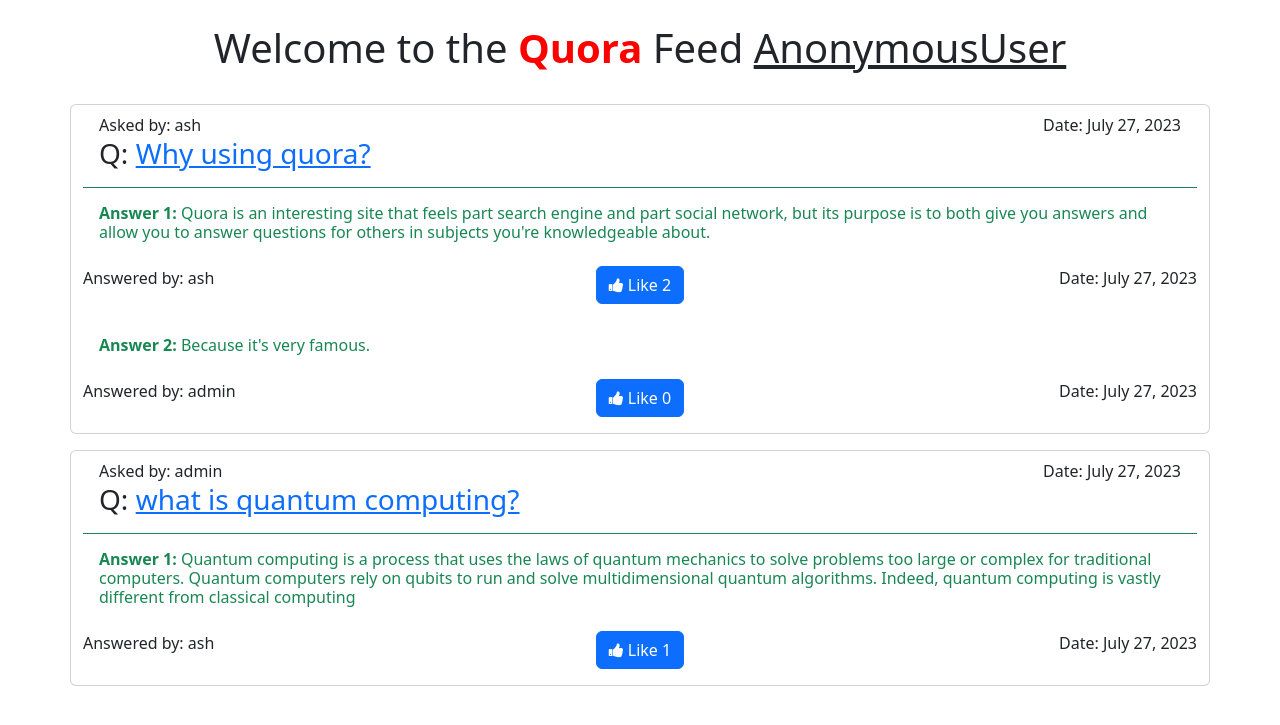
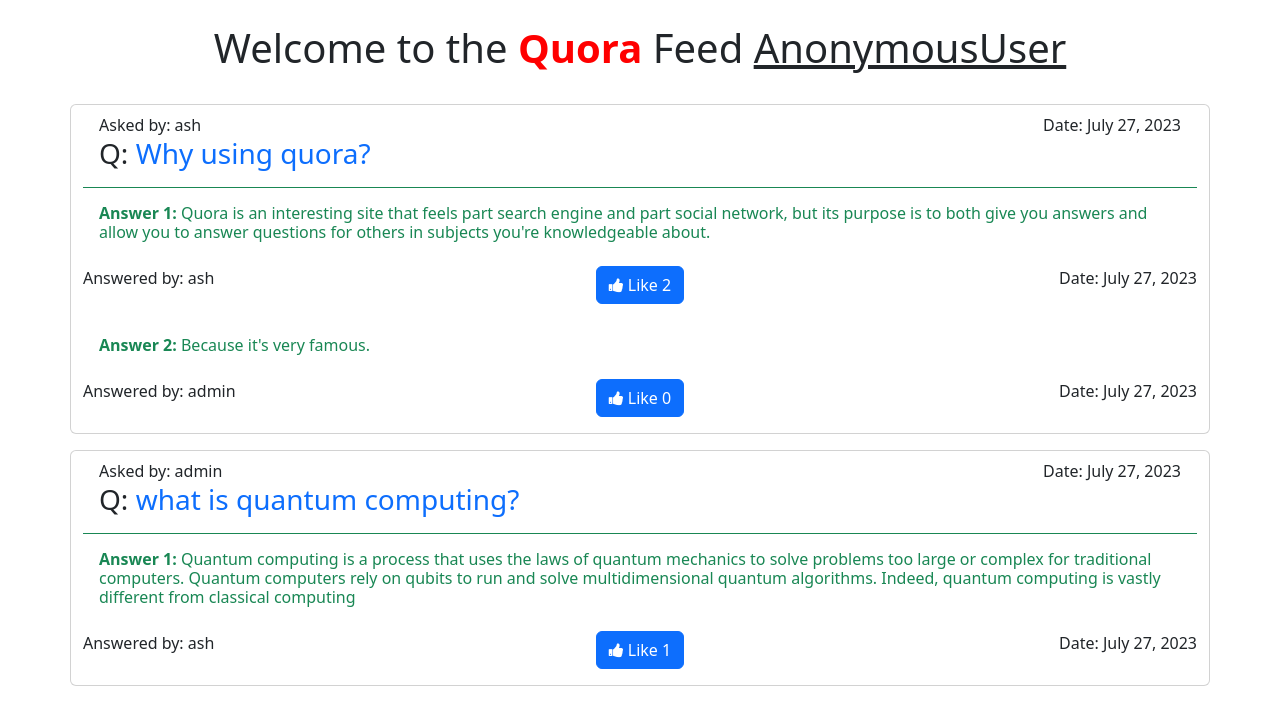
Before and after one commit to iash8090/quora-sample-Django, a Django app: page / in a window 1280 px wide. Shown: the part 56-781 px from the top of the page. Run offline with Django 4.2, Linux system fonts and the light colour scheme; data comes from the database, SQL or seed files in the repository.

Commit message:
Update index.html

```diff
--- a/templates/index.html
+++ b/templates/index.html
@@ -23,7 +23,7 @@
                 <div class="col-md-4 offset-md-4 "  style="text-align:right"> Date: {{q.date}} </div>
             </div>
             <div class="row">
-                <h3> Q: <a href="{% url 'home:postAns' q.qid %}">{{q.que}} </a>  </h3>
+                <h3> Q: <a href="{% url 'home:postAns' q.qid %}"  style="text-decoration: none;">{{q.que}} </a>  </h3>
             </div>
         </div>
 
```
